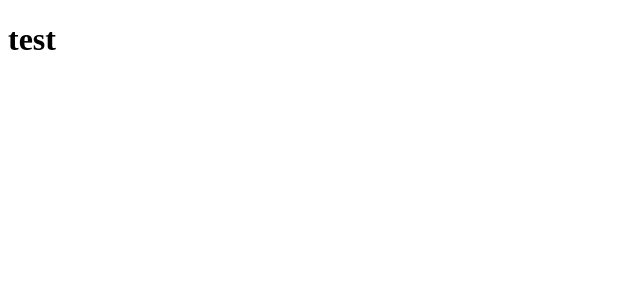
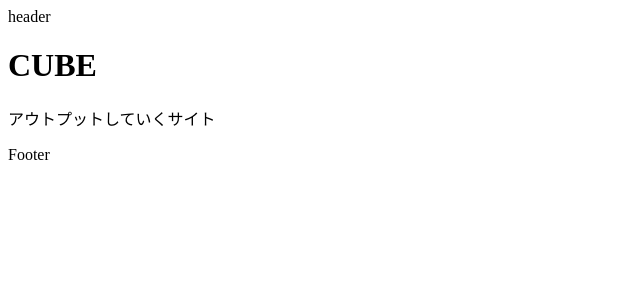
Before and after one commit to kento-yoshidu/Diary, a Next.js app: page / in a window 1280 px wide. Shown: the top 300 px of the page, without its empty margins (0-640 px from the left). Built offline with nearby package versions, Linux system fonts and the light colour scheme.

Commit message:
✨ 各種コンポーネントを作成

```diff
--- /dev/null
+++ b/components/footer.tsx
@@ -0,0 +1,7 @@
+export default function Footer() {
+  return (
+    <footer>
+      Footer
+    </footer>
+  )
+}
--- /dev/null
+++ b/components/header.tsx
@@ -0,0 +1,5 @@
+export default function Header() {
+  return (
+    <header>header</header>
+  )
+}
--- /dev/null
+++ b/components/hero.tsx
@@ -0,0 +1,8 @@
+export default function Hero() {
+  return (
+    <>
+      <h1>CUBE</h1>
+      <p>アウトプットしていくサイト</p>
+    </>
+  )
+}
--- /dev/null
+++ b/components/layout.tsx
@@ -0,0 +1,16 @@
+import { ReactNode } from "react"
+
+import Footer from "./footer"
+import Header from "./header"
+
+export default function Layout({ children }: { children: ReactNode }) {
+  return (
+    <>
+      <Header />
+
+      <main>{children}</main>
+
+      <Footer />
+    </>
+  )
+}
--- a/pages/_app.tsx
+++ b/pages/_app.tsx
@@ -1,5 +1,10 @@
+import Layout from '@/components/layout'
 import type { AppProps } from 'next/app'
 
 export default function App({ Component, pageProps }: AppProps) {
-  return <Component {...pageProps} />
+  return (
+    <Layout>
+      <Component {...pageProps} />
+    </Layout>
+  )
 }
--- a/pages/index.tsx
+++ b/pages/index.tsx
@@ -1,4 +1,6 @@
 import Head from 'next/head'
+
+import Hero from "@/components/hero"
 
 export default function Home() {
   return (
@@ -10,9 +12,7 @@ export default function Home() {
         <link rel="icon" href="/favicon.ico" />
       </Head>
 
-      <main>
-        <h1>test</h1>
-      </main>
+      <Hero />
     </>
   )
 }
```
